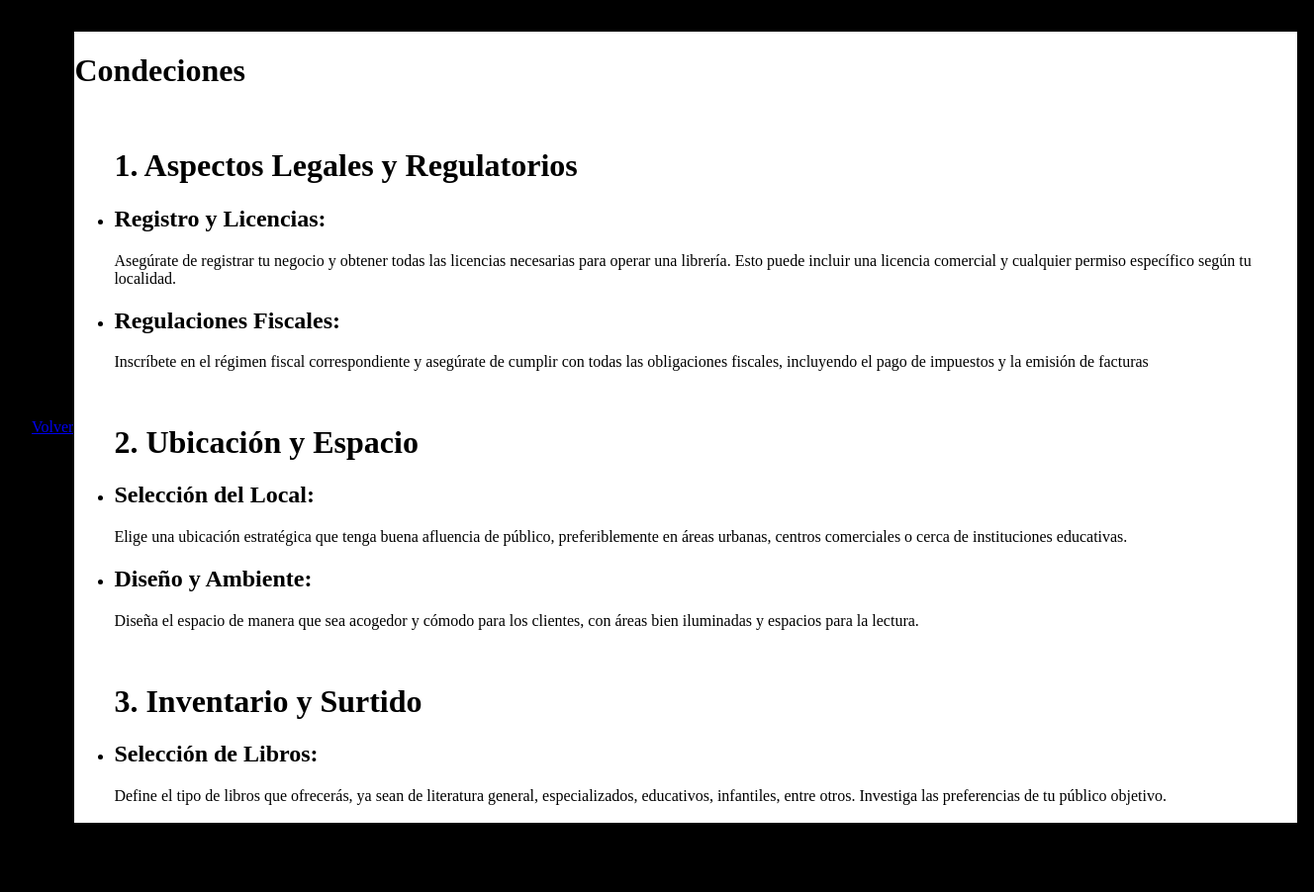
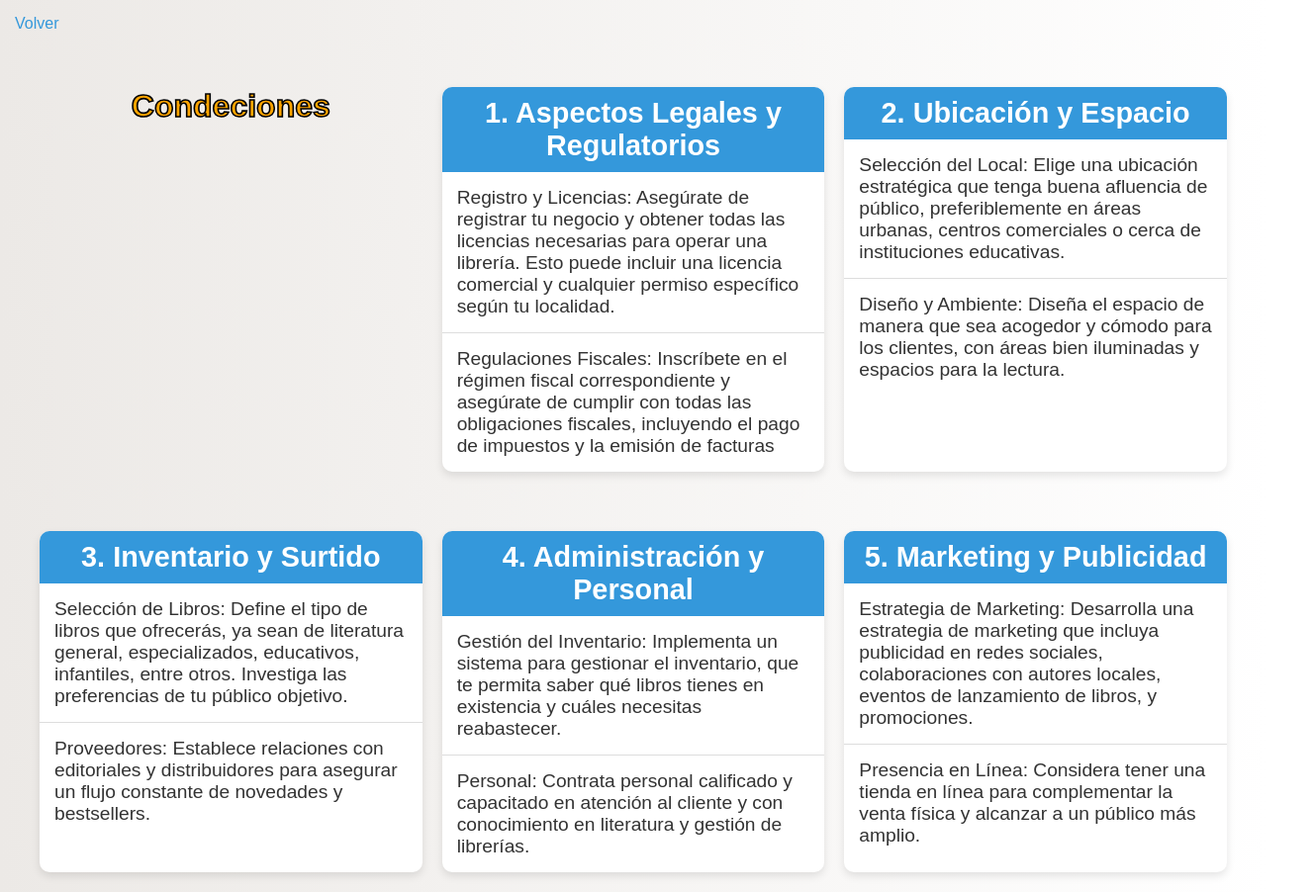
Before and after one commit to Johanatimeo/libreria-main, a website built with Vite: page src/html/condeciones.html in a window 1280 px wide. Shown: the top 902 px of the page at 99% size, 1328 px wide, since content can reach past the window. Built offline with nearby package versions, Linux system fonts and the light colour scheme.

Commit message:
FIN JUVES : FUNCIONALIDAD OK EN INDEX, LOGING CONDICIONES Y AUTH . Stylos por revisar el viernes .
Co-authored-by: altgomez <altgomez@users.noreply.github.com>
Co-authored-by: Ayyoub <LDKCEE@users.noreply.github.com>
Co-authored-by: Johanatimeo <Johanatimeo@users.noreply.github.com>
Co-authored-by: Pablon3ira <Pablon3ira@users.noreply.github.com>

```diff
--- a/src/html/condeciones.html
+++ b/src/html/condeciones.html
@@ -9,19 +9,19 @@
 </head>
 
 <body>
-    <a href="../login">Volver</a>
+    <a href="../html/login.html">Volver</a>
 
     <div class="container">
-        <h1>Condeciones</h1>
+        <h1 class="h1">Condeciones</h1>
         <ul>
             <h1>1. Aspectos Legales y Regulatorios</h1>
             <li>
-                <h2>Registro y Licencias:</h2> Asegúrate de registrar tu negocio y obtener
+              Registro y Licencias: Asegúrate de registrar tu negocio y obtener
                 todas las licencias necesarias para operar una librería. Esto puede
                 incluir una licencia comercial y cualquier permiso específico según tu localidad.
             </li>
             <li>
-                <h2>Regulaciones Fiscales:</h2> Inscríbete en el régimen fiscal correspondiente
+              Regulaciones Fiscales: Inscríbete en el régimen fiscal correspondiente
                 y asegúrate de cumplir con todas las obligaciones fiscales,
                 incluyendo el pago de impuestos y la emisión de facturas
             </li>
@@ -29,12 +29,12 @@
         <ul>
            <h1>2. Ubicación y Espacio</h1>
             <li>
-                <h2>Selección del Local:</h2> Elige una ubicación estratégica que tenga
+              Selección del Local: Elige una ubicación estratégica que tenga
                 buena afluencia de público, preferiblemente en áreas urbanas,
                 centros comerciales o cerca de instituciones educativas.
             </li>
             <li>
-                <h2>Diseño y Ambiente:</h2> Diseña el espacio de manera que
+              Diseño y Ambiente: Diseña el espacio de manera que
                 sea acogedor y cómodo para los clientes, con áreas
                 bien iluminadas y espacios para la lectura.
             </li>
@@ -43,12 +43,12 @@
             <h1>3. Inventario y Surtido</h1>
             <li>
 
-                <h2>Selección de Libros:</h2> Define el tipo de libros que ofrecerás,
+              Selección de Libros: Define el tipo de libros que ofrecerás,
                 ya sean de literatura general, especializados, educativos,
                 infantiles, entre otros. Investiga las preferencias de tu público objetivo.
             </li>
             <li>
-                <h2>Proveedores:</h2> Establece relaciones con editoriales
+              Proveedores: Establece relaciones con editoriales
                 y distribuidores para asegurar un flujo constante
                 de novedades y bestsellers.
             </li>
@@ -56,36 +56,36 @@
         <ul>
              <h1>4. Administración y Personal</h1>
             <li>
-                <h2>Gestión del Inventario:</h2> Implementa un sistema para gestionar
+              Gestión del Inventario: Implementa un sistema para gestionar
                 el inventario, que te permita saber qué libros tienes
                 en existencia y cuáles necesitas reabastecer.
             </li>
             <li>
-                <h2>Personal:</h2> Contrata personal calificado y capacitado en atención al
+              Personal: Contrata personal calificado y capacitado en atención al
                 cliente y con conocimiento en literatura y gestión de librerías.
             </li>
         </ul>
         <ul>
             <h1>5. Marketing y Publicidad</h1>
             <li>
-                <h2>Estrategia de Marketing:</h2> Desarrolla una estrategia
+              Estrategia de Marketing: Desarrolla una estrategia
                 de marketing que incluya publicidad en redes sociales,
                 colaboraciones con autores locales, eventos de lanzamiento de libros, y promociones.
             </li>
             <li>
-                <h2>Presencia en Línea:</h2> Considera tener una tienda en línea para
+              Presencia en Línea: Considera tener una tienda en línea para
                 complementar la venta física y alcanzar a un público más amplio.
             </li>
         </ul>
         <ul>
             <h1>6. Servicios Adicionales</h1>
             <li>
-                <h2>Eventos y Talleres:</h2> Organiza eventos como presentaciones
+              Eventos y Talleres: Organiza eventos como presentaciones
                 de libros, firmas de autores, talleres de escritura y
                 clubes de lectura para atraer y fidelizar a tus clientes.
             </li>
             <li>
-                <h2>Programas de Membresía:</h2>Implementa programas de
+              Programas de Membresía:Implementa programas de
                 fidelización o membresía que ofrezcan descuentos y
                 beneficios exclusivos a los clientes frecuentes.
             </li>
@@ -94,12 +94,12 @@
 
             <h1>7. Finanzas y Planificación</h1>
             <li>
-                <h2>Plan de Negocios:</h2> Desarrolla un plan de negocios
+              Plan de Negocios: Desarrolla un plan de negocios
                 detallado que incluya un análisis de mercado,
                 plan financiero, estrategias de marketing y proyecciones de crecimiento.
             </li>
             <li>
-                <h2>Gestión Financiera:</h2> Mantén un control riguroso de tus finanzas,
+              Gestión Financiera: Mantén un control riguroso de tus finanzas,
                 asegurando que llevas un registro de ingresos y gastos, y
                 realizando análisis periódicos para tomar decisiones informadas.
             </li>
@@ -107,11 +107,11 @@
         <ul>
             <h1>8. Aspectos Tecnológicos</h1>
             <li>
-                <h2>Sistema de Punto de Venta (POS):</h2> Implementa un sistema de punto de
+              Sistema de Punto de Venta (POS): Implementa un sistema de punto de
                 venta eficiente que facilite las transacciones y la gestión del inventario.
             </li>
             <li>
-                <h2>Software de Gestión:</h2> Utiliza software específico para
+              Software de Gestión: Utiliza software específico para
                 la gestión de librerías que incluya funciones de
                 seguimiento de ventas, control de stock, y análisis de datos.
             </li>
@@ -119,24 +119,24 @@
         <ul>
             <h1>9. Comunidad y Cultura</h1>
             <li>
-                <h2>Integración Comunitaria:</h2> Involúcrate con la comunidad
+              Integración Comunitaria: Involúcrate con la comunidad
                 local participando en ferias del libro, colaborando
                 con escuelas y bibliotecas, y apoyando iniciativas culturales.
             </li>
             <li>
-                <h2>Ambiente Inclusivo:</h2> Fomenta un ambiente inclusivo y
+              Ambiente Inclusivo: Fomenta un ambiente inclusivo y
                 diverso donde todos los clientes se sientan bienvenidos y representados.
             </li>
         </ul>
         <ul>
             <h1>10. Evaluación y Mejora Continua</h1>
             <li>
-                <h2>Retroalimentación del Cliente:</h2>Recoge y analiza la
+              Retroalimentación del Cliente:Recoge y analiza la
                 retroalimentación de los clientes para identificar áreas de mejora
                 y ajustar tu oferta según las necesidades y preferencias de tu público.
             </li>
             <li>
-                <h2>Actualización Continua:</h2> Mantente al día con las tendencias del mercado
+              Actualización Continua: Mantente al día con las tendencias del mercado
                 editorial y las nuevas tecnologías que puedan mejorar la operación de tu librería.
             </li>
         </ul>
--- a/src/styles/condiciones.css
+++ b/src/styles/condiciones.css
@@ -1,21 +1,134 @@
+
 body {
-    display: flex;
-    justify-content: center;
-    align-items: center;
-    margin: 1rem;
-    padding: 1rem;
-    width: 100%;
-    height: 100vh;
-    background-color: rgb(0, 0, 0);
-
+    font-family: 'Arial', sans-serif;
+    margin: 0;
+    padding: 0;
+    background: linear-gradient(to right, #ece9e6, #ffffff);
+    color: #333;
 }
 
+a {
+    color: #3498db;
+    text-decoration: none;
+    margin: 15px;
+    display: inline-block;
+}
+
+a:hover {
+    text-decoration: underline;
+    font-size: 2rem;
+}
+
+
 .container {
+    max-width: 1200px;
+    margin: auto;
+    padding: 20px;
     display: grid;
-    justify-content: center;
-    align-items: center;
-    width: 100%;
-    height: 100vh;
-    background-color: #ffffff;
-    border: .1rem solid;
+    grid-template-columns: 1fr;
+    gap: 20px;
 }
+
+
+h1, h2 {
+    color: #2c3e50;
+    text-align: center;
+}
+
+.h1 {
+
+    font-size: 2em;
+    margin-bottom: 10px;
+    -webkit-text-stroke: .1rem black;
+    color: orange;
+}
+
+h2 {
+    font-size: 1.5em;
+    margin-top: 20px;
+}
+
+
+ul {
+    list-style-type: none;
+    padding: 0;
+    margin: 20px 0;
+    background: #fff;
+    border-radius: 10px;
+    box-shadow: 0 4px 8px rgba(0, 0, 0, 0.1);
+}
+
+ul h1 {
+    font-size: 1.2em;
+    background: #3498db;
+    color: #fff;
+    padding: 10px;
+    border-top-left-radius: 10px;
+    border-top-right-radius: 10px;
+    margin: 0;
+}
+
+ul li {
+    padding: 15px;
+    border-bottom: 1px solid #ddd;
+}
+
+ul li:last-child {
+    border-bottom: none;
+}
+
+
+@media (min-width: 768px) {
+    .container {
+        grid-template-columns: 1fr 1fr;
+    }
+
+    ul h1 {
+        font-size: 1.5em;
+    }
+
+    ul li {
+        font-size: 1.1em;
+    }
+}
+
+@media (min-width: 1024px) {
+    .container {
+        grid-template-columns: repeat(3, 1fr);
+    }
+
+    ul h1 {
+        font-size: 1.8em;
+    }
+
+    ul li {
+        font-size: 1.2em;
+    }
+}
+
+
+ul li h2 {
+    font-size: 1.2em;
+    margin-top: 20px;
+    background: #3498db;
+    color: #fff;
+    padding: 10px;
+    border-radius: 10px;
+}
+
+
+ul li:hover {
+    background: #f1f1f1;
+    color: red;
+}
+
+ul li h2:hover {
+    background: #2980b9;
+}
+h2:hover {
+    color: red;
+     font-size: 2rem;
+    border: .2rem solid green;
+    background-color: aliceblue;
+
+ }
--- a/src/styles/index.css
+++ b/src/styles/index.css
@@ -0,0 +1,77 @@
+ body,
+    html {
+      height: 100%;
+      margin: 0;
+      font-family: Arial, sans-serif;
+    }
+
+    body {
+      background-image: url(../resources/);
+      background-size: cover;
+      background-position: center;
+      display: flex;
+      justify-content: center;
+      align-items: center;
+      text-align: center;
+    }
+
+    h1 {
+      color: aliceblue;
+      margin-bottom: 20px;
+    }
+
+    .container {
+      text-align: center;
+      background:  #d5a679b9;
+      padding: 80px;
+      border-radius: 10px;
+      max-width: 90%;
+      box-shadow: 0 4px 8px #e5d7cab9;
+    }
+
+    .logo {
+      max-width: 100%;
+      height: auto;
+      margin-bottom: 20px;
+    }
+
+    .login-button {
+      background-color: #633a1d;
+      color: white;
+      padding: 15px 30px;
+      font-size: 16px;
+      border: none;
+      border-radius: 5px;
+      cursor: pointer;
+      transition: background-color 0.3s ease;
+    }
+
+    .login-button:hover {
+      background-color: #45a049;
+    }
+
+    @media (max-width: 768px) {
+      .login-button {
+        padding: 12px 25px;
+        font-size: 14px;
+      }
+
+      h1 {
+        font-size: 24px;
+      }
+    }
+
+    @media (max-width: 480px) {
+      .login-button {
+        padding: 10px 20px;
+        font-size: 12px;
+      }
+
+      h1 {
+        font-size: 20px;
+      }
+
+      .container {
+        padding: 15px;
+      }
+    }
```
Also changed, not shown: index.html (+2 -80 lines), project/kanban.txt (+19 -9 lines), project/stories/US050 STORE- Json  copy.txt (added, +16 -0 lines), project/stories/US051 STORE- OK  copy.txt (added, +16 -0 lines), project/stories/US052 STORE- KO copy.txt (added, +16 -0 lines), src/html/auth.html (+1 -1 lines), src/html/login.html (+1 -1 lines), src/resources/fondobeigue.jpg (added), src/resources/fondolibro3.jpg (added).
